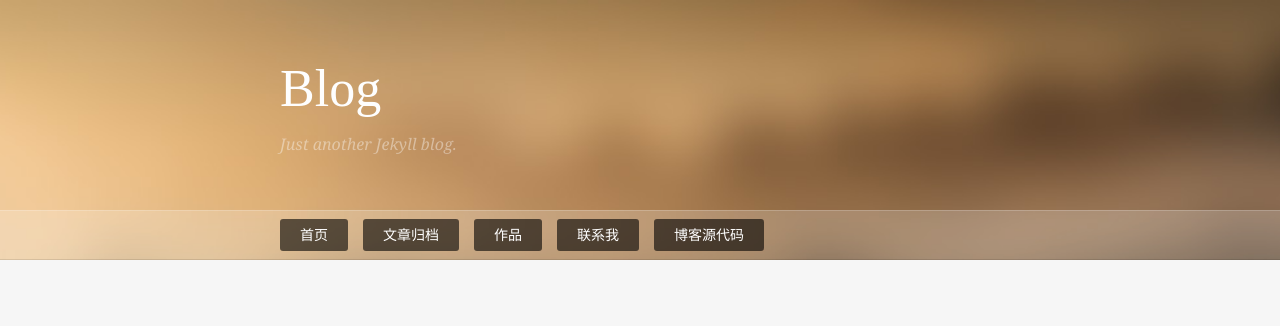
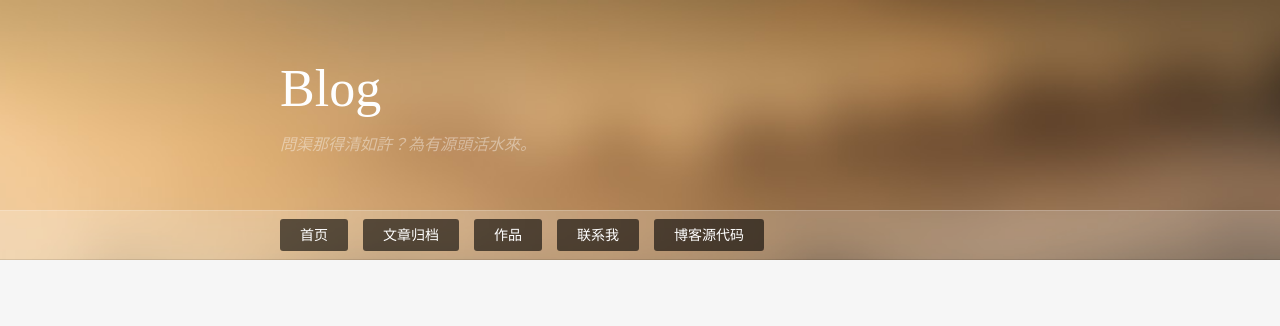
Before and after one commit to pizn/pizn.github.com, a Jekyll site: the page built from index.html, in a window 1280 px wide and 900 px high. Shown: the top 326 px of the window. Built offline with Jekyll 4.4.1, drawn with Linux system fonts in a browser that asks for light colours; nearby versions of some CDN libraries; some web fonts are replaced; the list of posts is cut into pages by our own code.

Commit message:
更新title

```diff
--- a/_config.yml
+++ b/_config.yml
@@ -40,7 +40,7 @@ timezone:      null
 
 #站点基础配置
 title: Blog
-subTitle: Just another Jekyll blog.
+subTitle: 問渠那得清如許？為有源頭活水來。
 description: 这是 PIZn 的又一个博客，它是基于 Jekyll 搭建起来的。在这里，不仅仅是用来快速记录工作，学习，生活的一点一滴的地方，更是 PIZn 对 Jekyll 的学习和使用的一次有意义的实践。
 url:  http://YaoYiX.github.io/
 feed: /atom.xml
```
